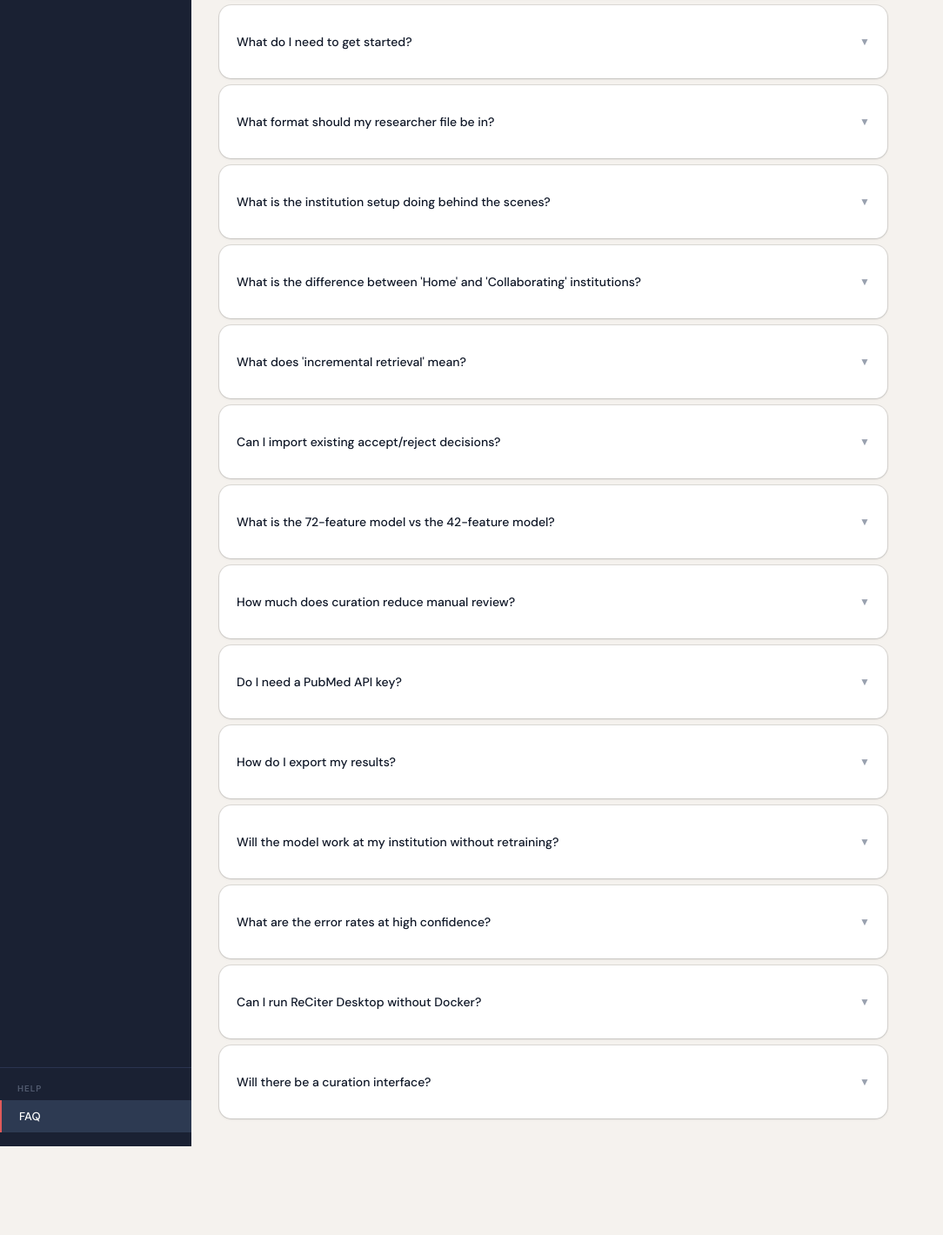
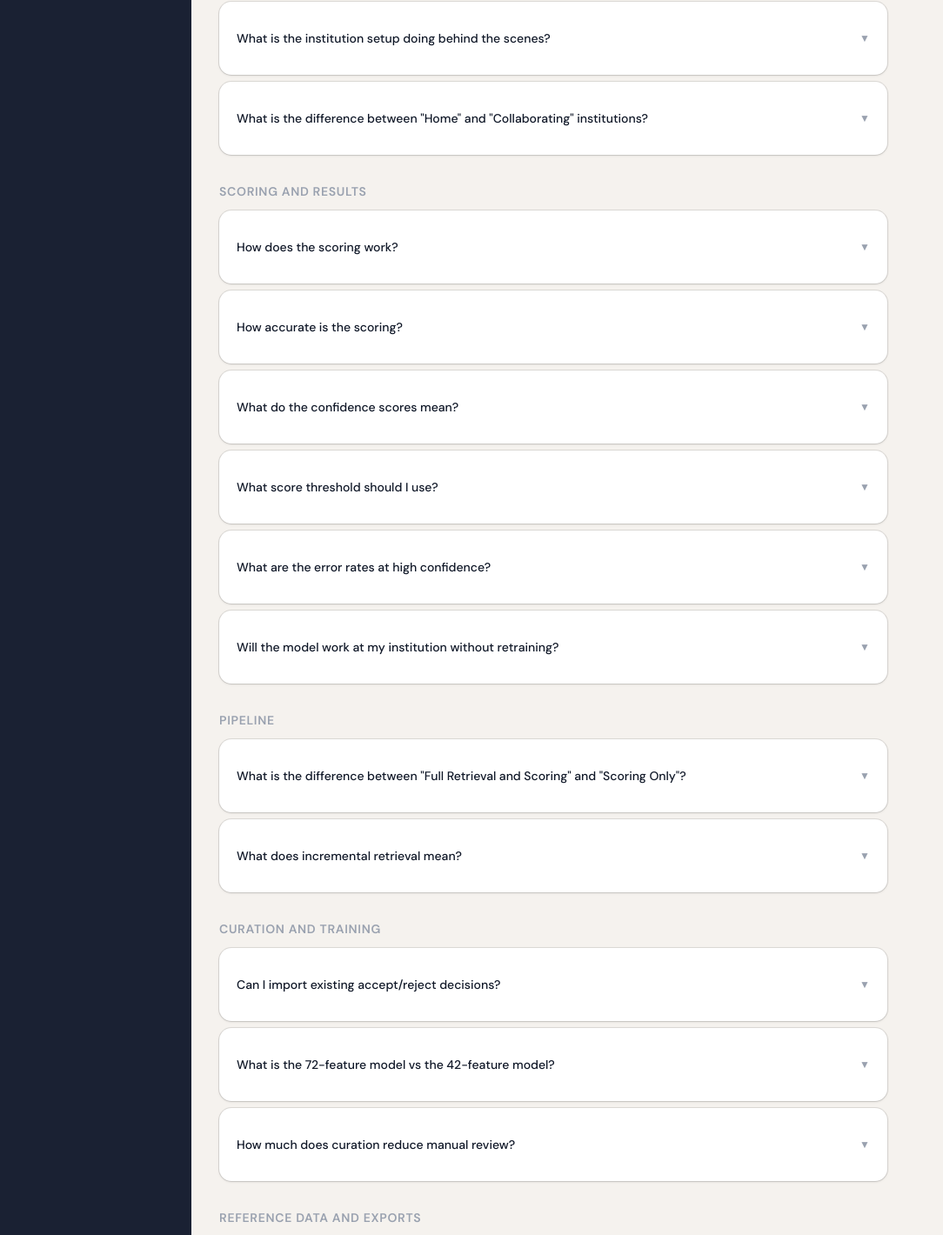
Before and after one commit to wcmc-its/ReCiter-Desktop, a Next.js app in the folder frontend/: page /faq in a window 1280 px wide. Shown: the part 726-2146 px from the top of the page at 87% size, without its empty margins (0-1084 px from the left). Before the commit the page ends 2044 px from the top, so only its background shows below. Built offline with nearby package versions, Linux system fonts and the light colour scheme; no server answers.

Commit message:
docs: refresh README and FAQ copy
- README: tighter positioning, add 'Why this exists' framing, drop
  redundant inline comments in quick-start
- FAQ: rewrite question/answer pairs for accuracy and brevity

```diff
--- a/frontend/app/faq/page.tsx
+++ b/frontend/app/faq/page.tsx
@@ -8,16 +8,64 @@ interface FAQItem {
   answer: string;
 }
 
-const FAQS: FAQItem[] = [
+interface FAQSection {
+  title: string;
+  items: FAQItem[];
+}
+
+const FAQ_SECTIONS: FAQSection[] = [
+  {
+    title: "Getting Started",
+    items: [
       {
         question: "What is ReCiter Desktop?",
         answer:
           "ReCiter Desktop is a standalone tool for author name disambiguation. It helps institutions identify which PubMed publications belong to their researchers by using machine learning to score each article-researcher match. It uses CARE (Composite Author Recognition Engine) scoring models developed at Weill Cornell Medicine and validated across multiple institutions.",
       },
       {
+        question: "What do I need to get started?",
+        answer:
+          "At minimum, you need: (1) Your institution\u2019s email domain (e.g., fredhutch.org) for the institution setup, and (2) A CSV or Excel file with your researchers \u2014 at minimum a unique ID, first name, and last name per row. Optional but helpful fields include email, department, title, doctoral year, and ORCID. A PubMed API key is recommended for faster retrieval (10 requests/second vs 3).",
+      },
+      {
+        question: "What format should my researcher file be in?",
+        answer:
+          "CSV, Excel (.xlsx, .xls), or TSV. Column names are flexible \u2014 the system recognizes many common variations (e.g., \"emp_id\" or \"cwid\" for person ID, \"fname\" for first name, \"phd_year\" for doctoral year). After upload, you will see a column mapping screen where you can confirm or adjust the detected mappings.",
+      },
+      {
+        question: "Do I need a PubMed API key?",
+        answer:
+          "It is recommended but not required. Without an API key, PubMed limits you to 3 requests per second. With a key, you get 10 requests per second \u2014 roughly 3x faster for large datasets. You can get a free API key from NCBI at https://www.ncbi.nlm.nih.gov/account/.",
+      },
+      {
+        question: "Can I run ReCiter Desktop without Docker?",
+        answer:
+          "Docker Compose is the recommended way to run ReCiter Desktop as it handles all dependencies automatically. For development, you can run the components separately: MariaDB on port 3306, the FastAPI backend on port 8090 (uvicorn api.main:app), and the Next.js frontend on port 3002 (npm run dev). You will need Python 3.12+, Node.js 20+, and MariaDB 11+ installed.",
+      },
+    ],
+  },
+  {
+    title: "Institution Setup",
+    items: [
+      {
+        question: "What is the institution setup doing behind the scenes?",
+        answer:
+          "When you enter your email domain, the system searches PubMed for articles with that domain in the affiliation field. It then analyzes the affiliation strings to discover related email domains, institution name variants, and collaborating institutions. You classify each discovered institution as \"Home\" (your institution) or \"Collaborating\" (partner institutions). This information is used during scoring to determine how well an article\u2019s affiliations match your researchers.",
+      },
+      {
+        question: "What is the difference between \"Home\" and \"Collaborating\" institutions?",
+        answer:
+          "Home institutions are your own organization and its close affiliates (e.g., your university and its medical school). Collaborating institutions are partner organizations where your researchers may have secondary appointments or co-author relationships. Both contribute to affiliation scoring, but home institution matches carry more weight.",
+      },
+    ],
+  },
+  {
+    title: "Scoring and Results",
+    items: [
+      {
         question: "How does the scoring work?",
         answer:
-      "The system computes up to 42 evidence features for each article-researcher pair (or 72 with curation data), organized into identity signals (name, email, gender, degree year), institutional features (affiliation, department, grants), bibliometric features (journal relevance, author count), and derived uncertainty features. These are fed into a pre-trained XGBoost model, then calibrated via isotonic regression to produce a 0-100 confidence score. A score of 95 means there is a 95% probability the article belongs to that researcher.",
+          "The system computes up to 42 evidence features for each article-researcher pair (or 72 with curation data), organized into identity signals (name, email, gender, degree year), institutional features (affiliation, department, grants), bibliometric features (journal relevance, author count), and derived uncertainty features. These are fed into a pre-trained XGBoost model, then calibrated via isotonic regression to produce a 0\u2013100 confidence score. A score of 95 means there is a 95% probability the article belongs to that researcher.",
       },
       {
         question: "How accurate is the scoring?",
@@ -35,84 +83,81 @@ const FAQS: FAQItem[] = [
           "We recommend a threshold of 95 or 99 depending on your tolerance for errors. At the 95% threshold, about 64% of articles fall above the threshold with a 0.05% error rate. At the 99% threshold, error rates drop to 1.4 per 10,000 predictions. Articles between 10% and 95% should be flagged for manual review. Articles below 10% are very unlikely matches. The threshold is adjustable on the Results page.",
       },
       {
-    question: "What is the difference between 'Full Retrieval and Scoring' and 'Scoring Only'?",
+        question: "What are the error rates at high confidence?",
         answer:
-      "In Full Retrieval and Scoring mode, the system searches PubMed by researcher name to discover candidate publications, then scores them. This is useful when you want to find publications you may not already know about. In Scoring Only mode, you upload a list of known PMIDs and the system scores just those articles. Use this when you already have complete publication lists.",
-  },
-  {
-    question: "What do I need to get started?",
-    answer:
-      "At minimum, you need: (1) Your institution's email domain (e.g., fredhutch.org) for the institution setup, and (2) A CSV or Excel file with your researchers \u2014 at minimum a unique ID, first name, and last name per row. Optional but helpful fields include email, department, title, doctoral year, and ORCID. A PubMed API key is recommended for faster retrieval (10 requests/second vs 3).",
-  },
-  {
-    question: "What format should my researcher file be in?",
-    answer:
-      "CSV, Excel (.xlsx, .xls), or TSV. Column names are flexible \u2014 the system recognizes many common variations (e.g., 'emp_id' or 'cwid' for person ID, 'fname' for first name, 'phd_year' for doctoral year). After upload, you'll see a column mapping screen where you can confirm or adjust the detected mappings.",
-  },
-  {
-    question: "What is the institution setup doing behind the scenes?",
-    answer:
-      "When you enter your email domain, the system searches PubMed for articles with that domain in the affiliation field. It then analyzes the affiliation strings to discover related email domains, institution name variants, and collaborating institutions. You classify each discovered institution as 'Home' (your institution) or 'Collaborating' (partner institutions). This information is used during scoring to determine how well an article's affiliations match your researchers.",
-  },
-  {
-    question: "What is the difference between 'Home' and 'Collaborating' institutions?",
-    answer:
-      "Home institutions are your own organization and its close affiliates (e.g., your university and its medical school). Collaborating institutions are partner organizations where your researchers may have secondary appointments or co-author relationships. Both contribute to affiliation scoring, but home institution matches carry more weight.",
-  },
-  {
-    question: "What does 'incremental retrieval' mean?",
-    answer:
-      "When you run the pipeline a second time for researchers who have already been scored, the system only searches for newly added publications since the last run. Previously scored articles and their scores are preserved. This makes subsequent runs much faster and avoids redundant PubMed queries.",
-  },
-  {
-    question: "Can I import existing accept/reject decisions?",
-    answer:
-      "Yes. If your researcher CSV includes 'pmid' and 'assertion' columns (with values like ACCEPTED or REJECTED), the system will detect this as curation data and offer to import it. When curation data is available, the system automatically uses the more powerful 72-feature scoring model instead of the 42-feature identity-only model.",
-  },
-  {
-    question: "What is the 72-feature model vs the 42-feature model?",
-    answer:
-      "The 42-feature 'identity-only' model uses evidence from the researcher's identity: 8 identity features (name, email, gender, degree year), 4 institutional features (affiliation, department, grants), 3 bibliometric features (journal, author count), 3 relationship features, and 24 engineered features. The 72-feature 'feedback + identity' model adds 15 feedback synthesis features (patterns from prior curation decisions across co-authors, journals, keywords, etc.), 8 feedback-specific derived features, and 2 curation count features. In practice, feedback features account for 84.8% of model importance, reducing manual review burden from 18% to 2.3% of articles.",
-  },
-  {
-    question: "How much does curation reduce manual review?",
-    answer:
-      "Dramatically. For new researchers (no curation history), about 18% of candidate articles fall in the review band (scores between 10-95%). For established researchers with curation history, this drops to just 2.3% \u2014 an 87% reduction. Even a single prior curation decision provides meaningful signal, as the system immediately learns researcher-specific patterns from that decision.",
-  },
-  {
-    question: "Do I need a PubMed API key?",
-    answer:
-      "It's recommended but not required. Without an API key, PubMed limits you to 3 requests per second. With a key, you get 10 requests per second \u2014 roughly 3x faster for large datasets. You can get a free API key from NCBI at https://www.ncbi.nlm.nih.gov/account/. Set it as the PUBMED_API_KEY environment variable when starting Docker Compose.",
-  },
-  {
-    question: "How do I export my results?",
-    answer:
-      "Go to the Results page and click 'Export All Results (CSV)' for the full dataset, or navigate to an individual researcher and click 'Export CSV' for their articles only. The export includes person ID, name, PMID, article title, journal, year, score, and a PubMed link for each article.",
+          "At the 99% confidence threshold, CARE produces 1.4 wrong auto-accepts per 10,000 predictions. At 99.5%, zero erroneous auto-accepts were observed in the test set. For context, per 100,000 high-confidence predictions at 99%, an institution would expect about 14 errors with CARE versus 240 with the legacy SVM system \u2014 a 17x improvement.",
       },
       {
         question: "Will the model work at my institution without retraining?",
         answer:
           "Yes. External validation at Fred Hutchinson Cancer Center (868 researchers, 26,953 articles) demonstrated that the WCM-trained model generalizes without retraining: AUC 0.9991 and 99.995% accuracy at the 99% threshold. The model discriminates effectively across institutions; calibration may degrade slightly (ECE 0.0069 vs 0.0019) but remains conservative \u2014 meaning stated confidence levels are met or exceeded.",
       },
-  {
-    question: "What are the error rates at high confidence?",
-    answer:
-      "At the 99% confidence threshold, CARE produces 1.4 wrong auto-accepts per 10,000 predictions. At 99.5%, zero erroneous auto-accepts were observed in the test set. For context, per 100,000 high-confidence predictions at 99%, an institution would expect about 14 errors with CARE versus 240 with the legacy SVM system \u2014 a 17x improvement.",
+    ],
   },
   {
-    question: "Can I run ReCiter Desktop without Docker?",
+    title: "Pipeline",
+    items: [
+      {
+        question: "What is the difference between \"Full Retrieval and Scoring\" and \"Scoring Only\"?",
         answer:
-      "Docker Compose is the recommended way to run ReCiter Desktop as it handles all dependencies automatically. For development, you can run the components separately: MariaDB on port 3306, the FastAPI backend on port 8090 (uvicorn api.main:app), and the Next.js frontend on port 3002 (npm run dev). You'll need Python 3.12+, Node.js 20+, and MariaDB 11+ installed.",
+          "In Full Retrieval and Scoring mode, the system searches PubMed by researcher name to discover candidate publications, then scores them. This is useful when you want to find publications you may not already know about. In Scoring Only mode, you upload a list of known PMIDs and the system scores just those articles. Use this when you already have complete publication lists.",
       },
+      {
+        question: "What does incremental retrieval mean?",
+        answer:
+          "When you run the pipeline a second time for researchers who have already been scored, the system only searches for newly added publications since the last run. Previously scored articles and their scores are preserved. This makes subsequent runs much faster and avoids redundant PubMed queries.",
+      },
+    ],
+  },
+  {
+    title: "Curation and Training",
+    items: [
+      {
+        question: "Can I import existing accept/reject decisions?",
+        answer:
+          "Yes. If your researcher CSV includes \"pmid\" and \"assertion\" columns (with values like ACCEPTED or REJECTED), the system will detect this as curation data and offer to import it. When curation data is available, the system automatically uses the more powerful 72-feature scoring model instead of the 42-feature identity-only model.",
+      },
+      {
+        question: "What is the 72-feature model vs the 42-feature model?",
+        answer:
+          "The 42-feature \"identity-only\" model uses evidence from the researcher\u2019s identity: 8 identity features (name, email, gender, degree year), 4 institutional features (affiliation, department, grants), 3 bibliometric features (journal, author count), 3 relationship features, and 24 engineered features. The 72-feature \"feedback + identity\" model adds 15 feedback synthesis features (patterns from prior curation decisions across co-authors, journals, keywords, etc.), 8 feedback-specific derived features, and 2 curation count features. In practice, feedback features account for 84.8% of model importance, reducing manual review burden from 18% to 2.3% of articles.",
+      },
+      {
+        question: "How much does curation reduce manual review?",
+        answer:
+          "Dramatically. For new researchers (no curation history), about 18% of candidate articles fall in the review band (scores between 10\u201395%). For established researchers with curation history, this drops to just 2.3% \u2014 an 87% reduction. Even a single prior curation decision provides meaningful signal, as the system immediately learns researcher-specific patterns from that decision.",
+      },
+    ],
+  },
+  {
+    title: "Reference Data and Exports",
+    items: [
+      {
+        question: "What reference data is bundled with ReCiter Desktop?",
+        answer:
+          "ReCiter Desktop ships with four reference data files that are used during scoring: a name frequency table (399,826 first names) for computing firstNameFrequencyScore, a gender inference table (95,025 names) for genderScoreIdentityArticleDiscrepancy, a Science Metrix journal classification table (19,866 journals mapped to subfields) for journalSubfieldScore, and a Science Metrix department-to-category mapping (33,576 entries) for matching researcher departments to journal subfields. All files are loaded lazily on first use and cached in memory. Three features from the full ReCiter pipeline are not included: grant matching (grantMatchScore), co-authorship network analysis (relationshipPositiveMatchScore, relationshipNegativeMatchScore), and Scopus affiliation enrichment. These features are set to 0.0 (neutral) and have minimal impact on accuracy \u2014 the feedback model compensates via curation data, and the identity-only model still achieves AUC 0.9776 without them.",
+      },
+      {
+        question: "How do I export my results?",
+        answer:
+          "Go to the Results page and click \"Export All Results (CSV)\" for the full dataset, or navigate to an individual researcher and click \"Export CSV\" for their articles only. The export includes person ID, name, PMID, article title, journal, year, score, and a PubMed link for each article.",
+      },
+    ],
+  },
+  {
+    title: "Roadmap",
+    items: [
       {
         question: "Will there be a curation interface?",
         answer:
           "Yes. A future release will integrate with ReCiter Publication Manager to add accept/reject curation directly in the UI. This is significant because curation data activates the 72-feature feedback model, which reduces manual review from 18% to 2.3% of articles. For now, you can import existing curation data via CSV upload.",
       },
+    ],
+  },
 ];
 
 export default function FAQPage() {
-  const [openIndex, setOpenIndex] = useState<number | null>(null);
+  const [openIndex, setOpenIndex] = useState<string | null>(null);
 
   return (
     <div className="max-w-3xl">
@@ -123,21 +168,29 @@ export default function FAQPage() {
         Common questions about ReCiter Desktop and the CARE scoring pipeline.
       </p>
 
+      <div className="space-y-8">
+        {FAQ_SECTIONS.map((section) => (
+          <div key={section.title}>
+            <h3 className="text-sm font-semibold text-gray-400 uppercase tracking-wider mb-3">
+              {section.title}
+            </h3>
             <div className="space-y-2">
-        {FAQS.map((faq, i) => (
-          <Card key={i} className="border-gray-200 shadow-sm">
+              {section.items.map((faq, i) => {
+                const key = `${section.title}-${i}`;
+                return (
+                  <Card key={key} className="border-gray-200 shadow-sm">
                     <button
                       className="w-full text-left px-5 py-4 flex items-start justify-between gap-4"
-              onClick={() => setOpenIndex(openIndex === i ? null : i)}
+                      onClick={() => setOpenIndex(openIndex === key ? null : key)}
                     >
                       <span className="text-sm font-medium text-gray-900">
                         {faq.question}
                       </span>
                       <span className="text-gray-400 text-xs shrink-0 mt-0.5">
-                {openIndex === i ? "\u25B2" : "\u25BC"}
+                        {openIndex === key ? "\u25B2" : "\u25BC"}
                       </span>
                     </button>
-            {openIndex === i && (
+                    {openIndex === key && (
                       <CardContent className="px-5 pb-4 pt-0">
                         <p className="text-sm text-gray-600 leading-relaxed">
                           {faq.answer}
@@ -145,6 +198,10 @@ export default function FAQPage() {
                       </CardContent>
                     )}
                   </Card>
+                );
+              })}
+            </div>
+          </div>
         ))}
       </div>
     </div>
```
Also changed, not shown: 1 other file (tests, documents, lock files or other folders). Lines whose indentation alone changed are shown as unchanged.
